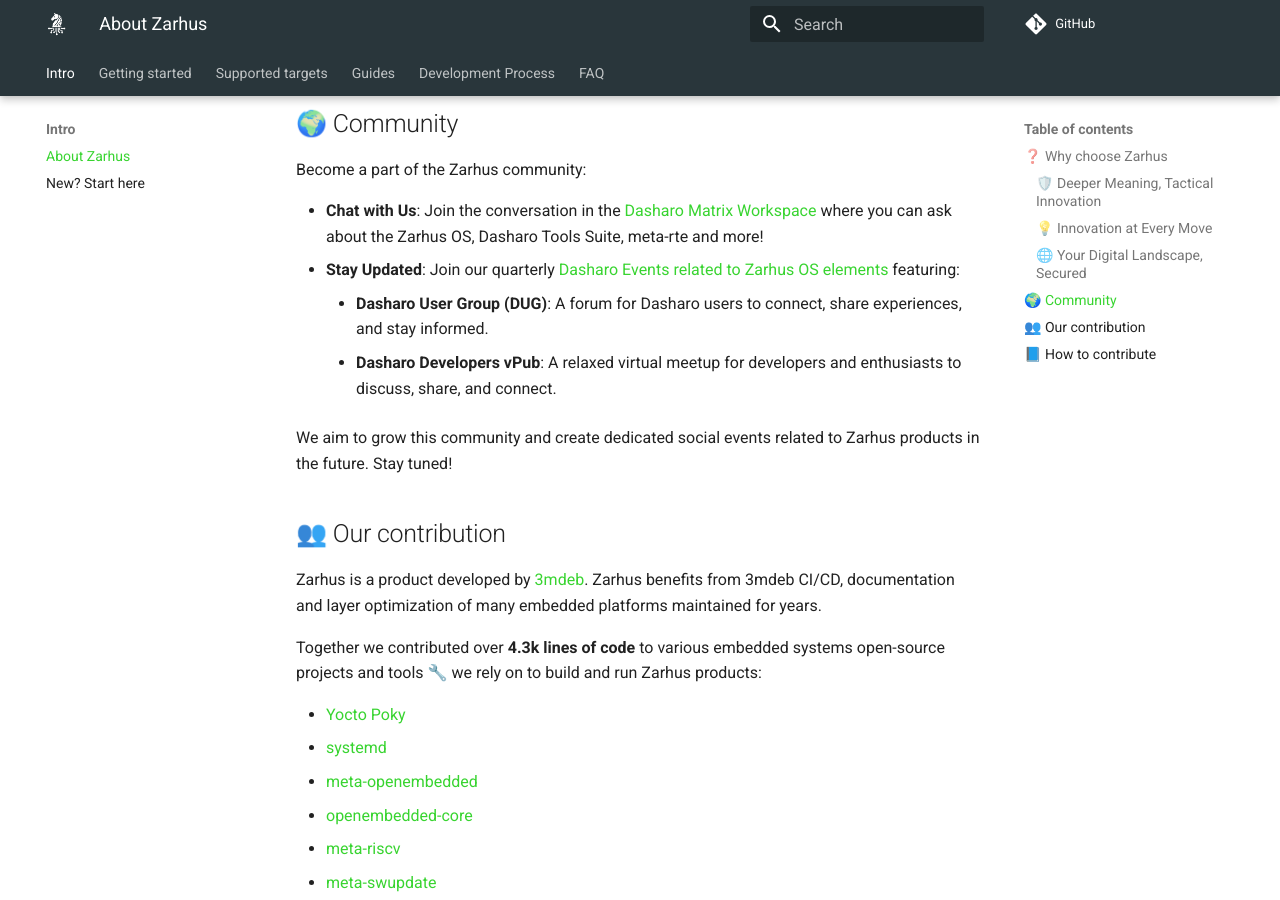
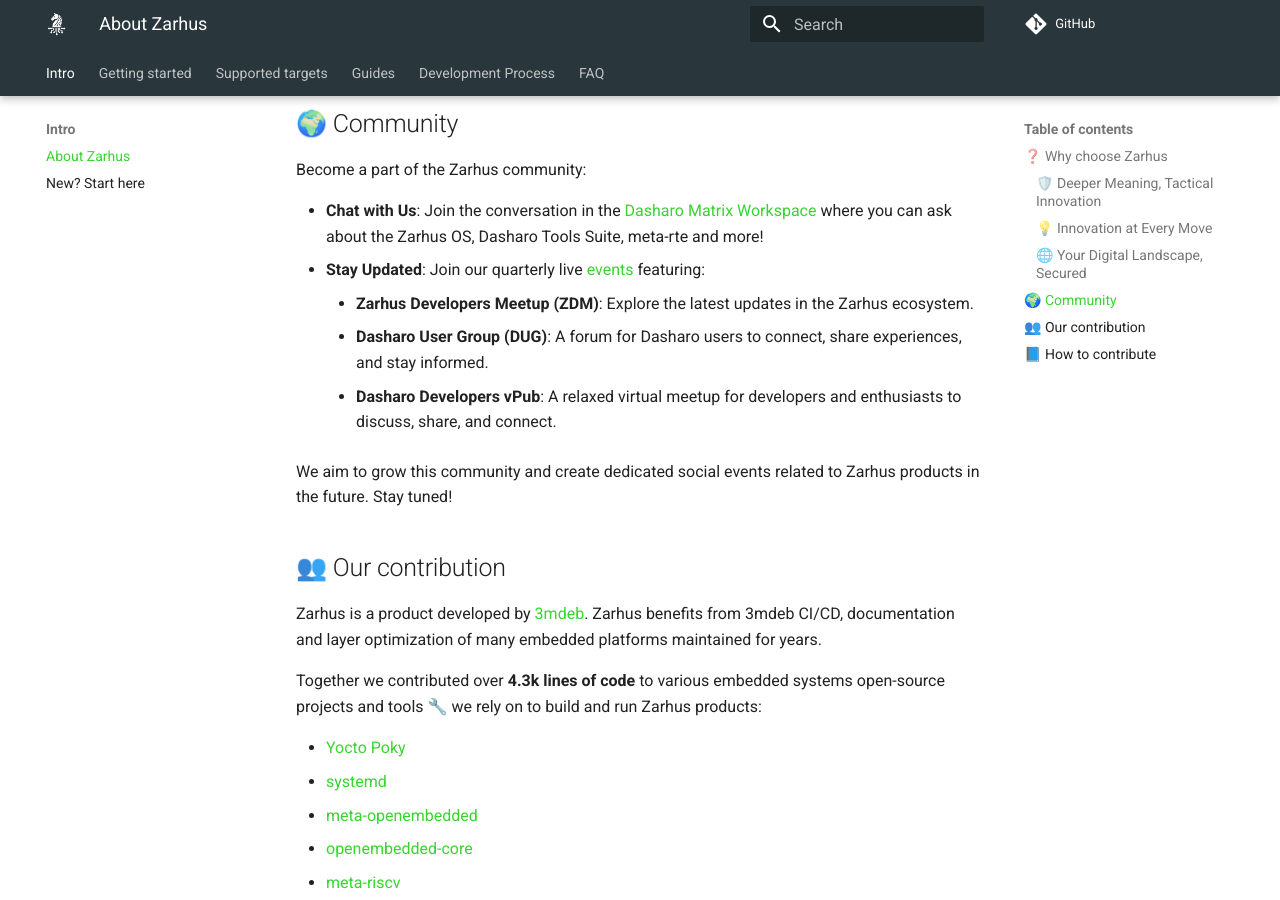
Before and after one commit to zarhus/docs, an MkDocs documentation site: the page built from docs/index.md, in a window 1280 px wide and 900 px high, scrolled down 1243 px. Built offline with MkDocs 1.6.1 and Material for MkDocs 9.7.7, drawn with Linux system fonts in a browser that asks for light colours; comment, search, counter and statistics services are not loaded.

Commit message:
index.md: stay updated add info

```diff
--- a/docs/index.md
+++ b/docs/index.md
@@ -40,8 +40,10 @@
 - **Chat with Us**: Join the conversation in the [Dasharo Matrix
   Workspace](https://matrix.to/#/#dasharo:matrix.org) where you can ask about
   the Zarhus OS, Dasharo Tools Suite, meta-rte and more!
-- **Stay Updated**: Join our quarterly [Dasharo Events related to Zarhus OS
-  elements](https://vpub.dasharo.com/) featuring:
+- **Stay Updated**: Join our quarterly live [events](https://3mdeb.com/events/)
+  featuring:
+    + **Zarhus Developers Meetup (ZDM)**: Explore the latest updates in the
+      Zarhus ecosystem.
     + **Dasharo User Group (DUG)**: A forum for Dasharo users to connect, share
       experiences, and stay informed.
     + **Dasharo Developers vPub**: A relaxed virtual meetup for developers and
```
